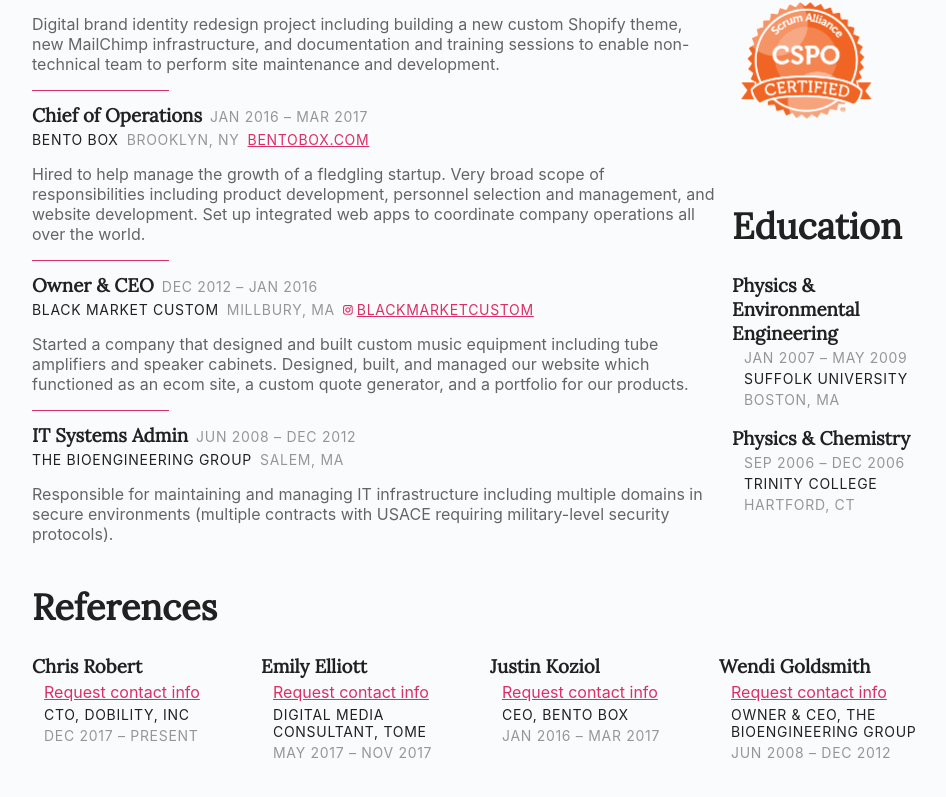
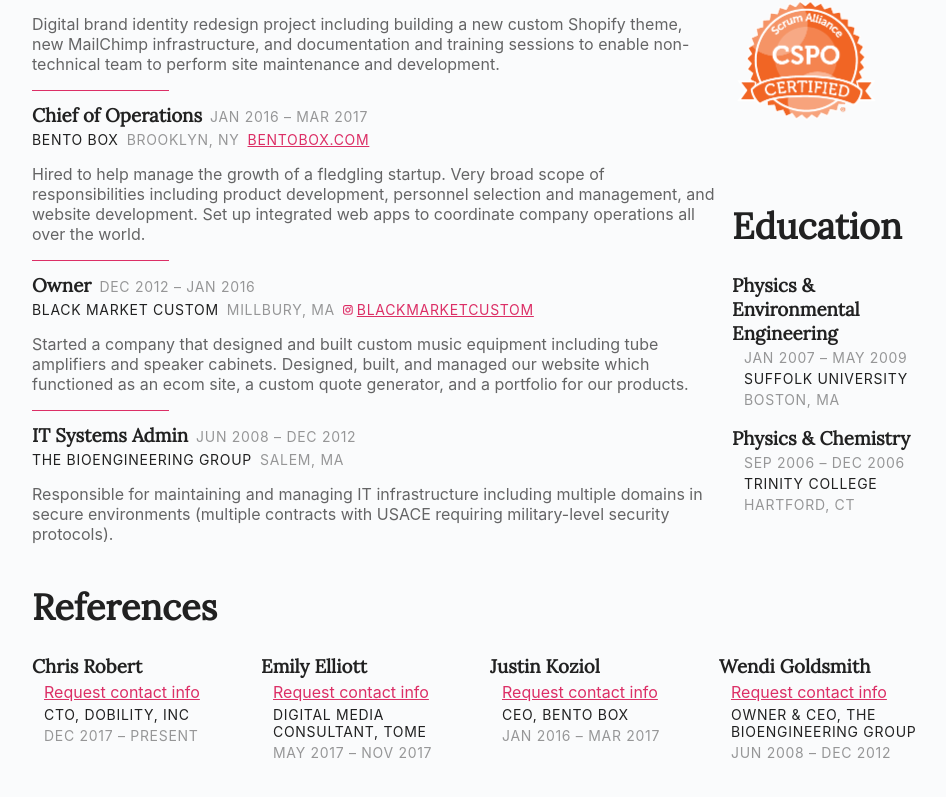
Before and after one commit to cking0987/resume, a Vue app: page / in a window 1280 px wide. Shown: the part 674-1471 px from the top of the page, without its empty margins (158-1104 px from the left). Built offline with nearby package versions, Linux system fonts and the light colour scheme.

Commit message:
Change title for BMC

```diff
--- a/src/App.vue
+++ b/src/App.vue
@@ -50,7 +50,7 @@
 						experienceDescription="Hired to help manage the growth of a fledgling startup. Very broad scope of responsibilities including product development, personnel selection and management, and website development. Set up integrated web apps to coordinate company operations all over the world."/>
 						<!-- old description: Hired to help manage the growth of a fledgling startup. Very broad scope of responsibilities but key among them were product development, personnel selection and management, and website development. Set up integrated web applications to coordinate company operations all over the world (hotel booking and operation in Honolulu, Hawaii, furniture design, production and sales in Brooklyn, NY, real-estate development in Nashville, TN -->
 					<WorkExperience
-						jobTitle="Owner &amp; CEO"
+						jobTitle="Owner"
 						dates="DEC 2012 – JAN 2016"
 						employerName="Black Market Custom"
 						location="MILLBURY, MA"
```
